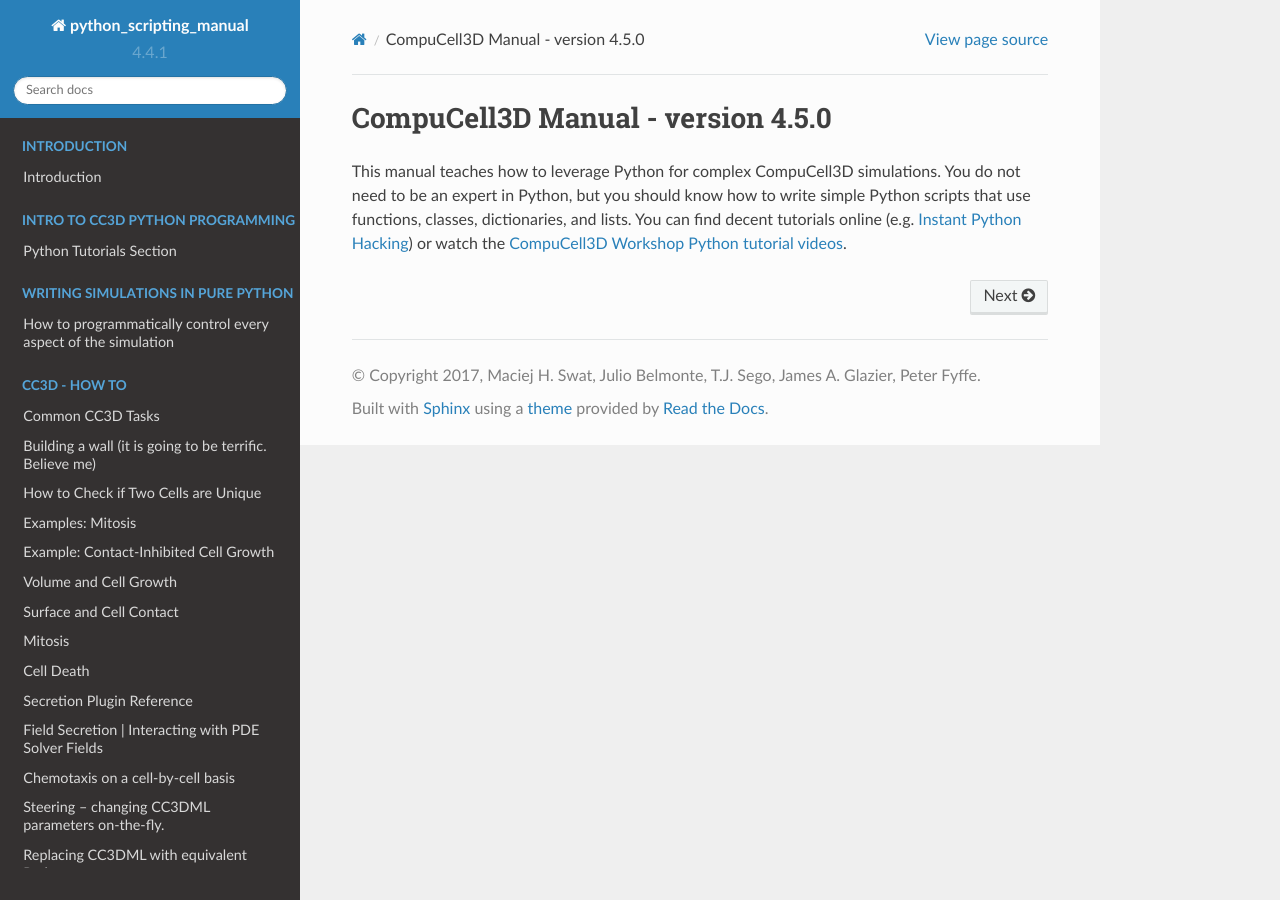
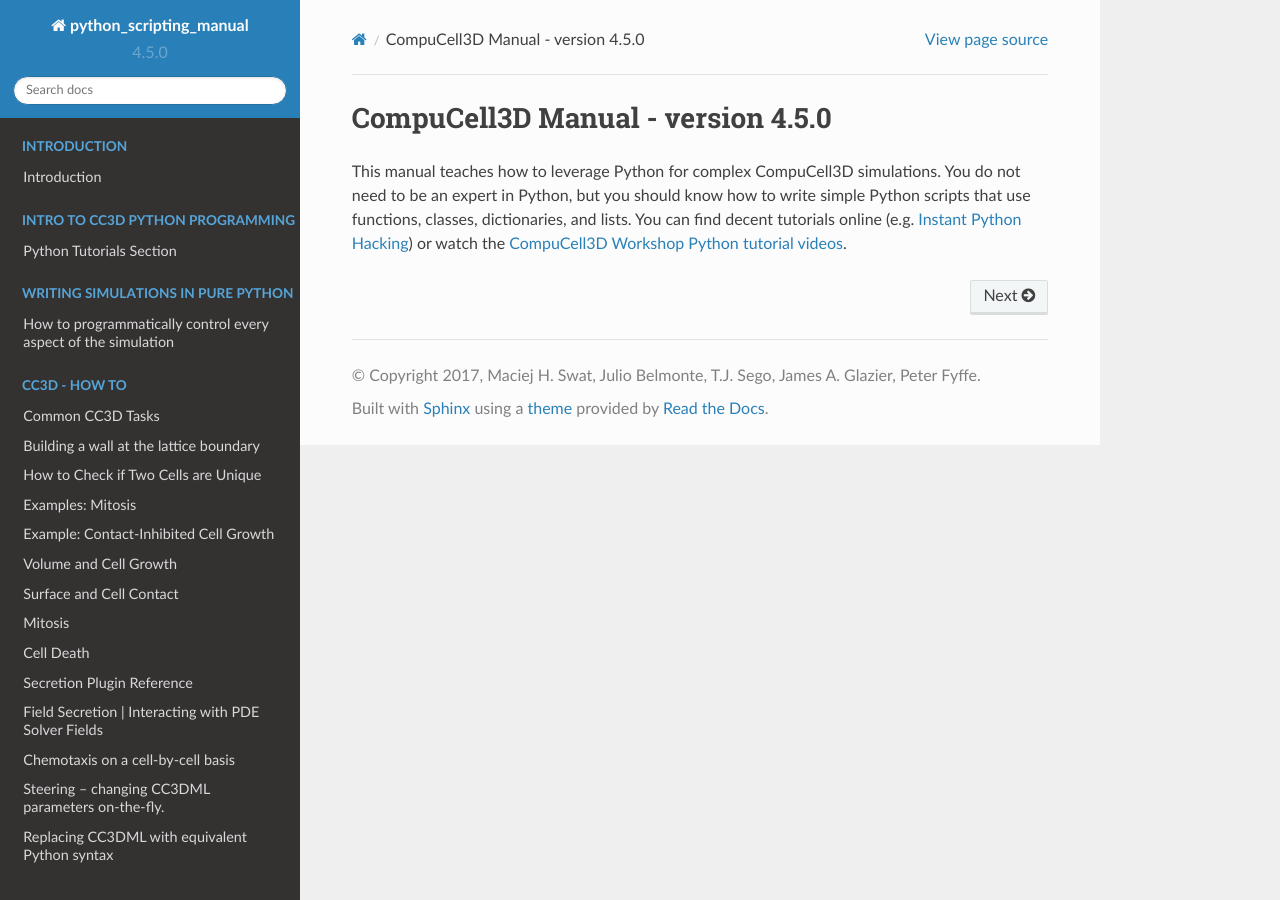
Before and after one commit to CompuCell3D/PythonScriptingManual, a Sphinx documentation site: the page built from docs/index.rst, in a window 1280 px wide. Built offline with Sphinx 7.4.7 and the Read the Docs theme 2.0.0, drawn with Linux system fonts in a browser that asks for light colours; pages that are not in the unit, such as notebooks, are missing from menus.

Commit message:
updated version + minor edits

```diff
--- a/docs/building_a_wall.rst
+++ b/docs/building_a_wall.rst
@@ -1,4 +1,4 @@
-Building a wall (it is going to be terrific. Believe me)
+Building a wall at the lattice boundary
 ========================================================
 
 One of the side effects of the Cellular Potts Model occurring when
--- a/docs/conf.py
+++ b/docs/conf.py
@@ -55,9 +55,9 @@ author = u'Maciej H. Swat, Julio Belmonte, T.J. Sego, James A. Glazier, Peter Fy
 # built documents.
 #
 # The short X.Y version.
-version = u'4.4.1'
+version = u'4.5.0'
 # The full version, including alpha/beta/rc tags.
-release = u'4.4.1'
+release = u'4.5.0'
 
 # The language for content autogenerated by Sphinx. Refer to documentation
 # for a list of supported languages.
```
